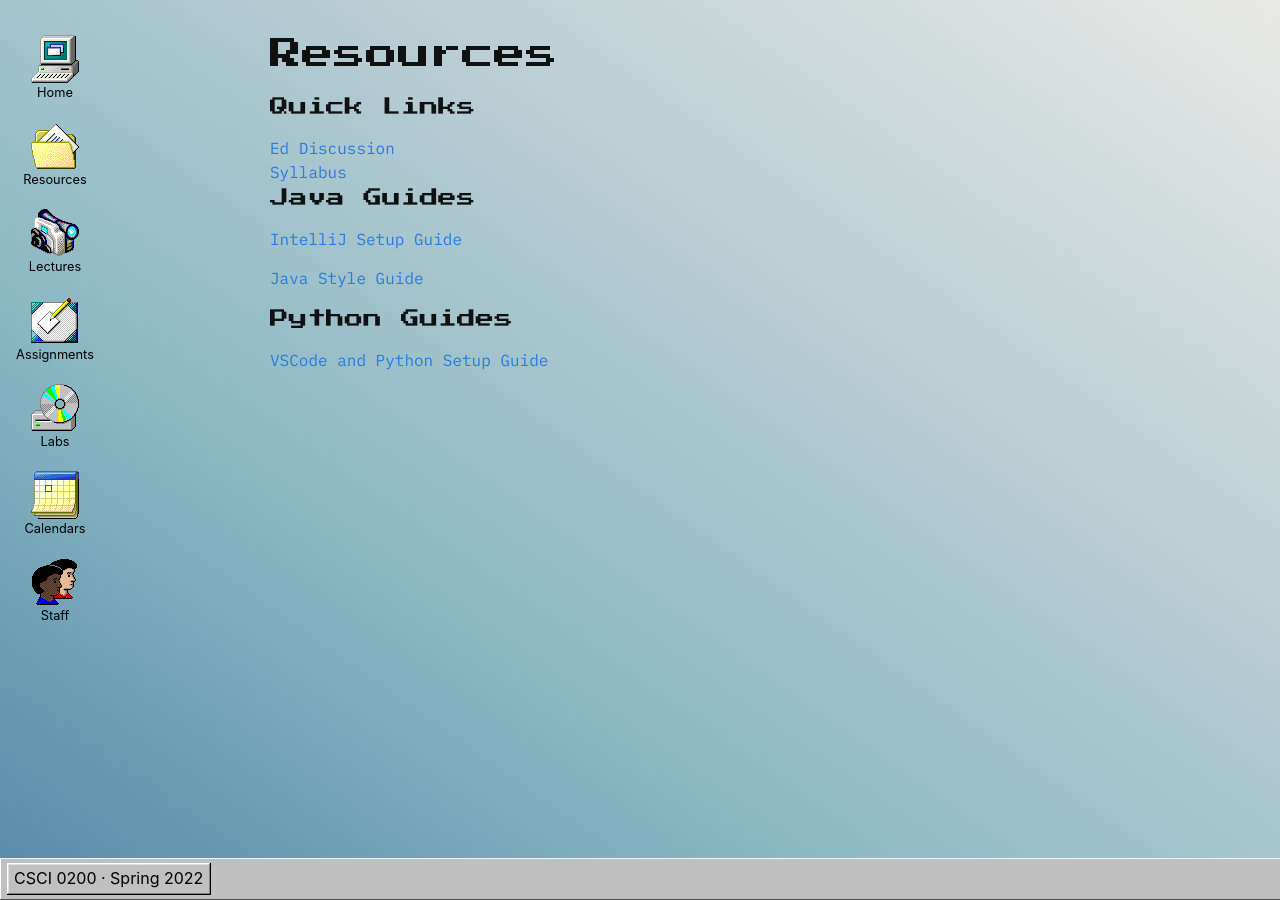
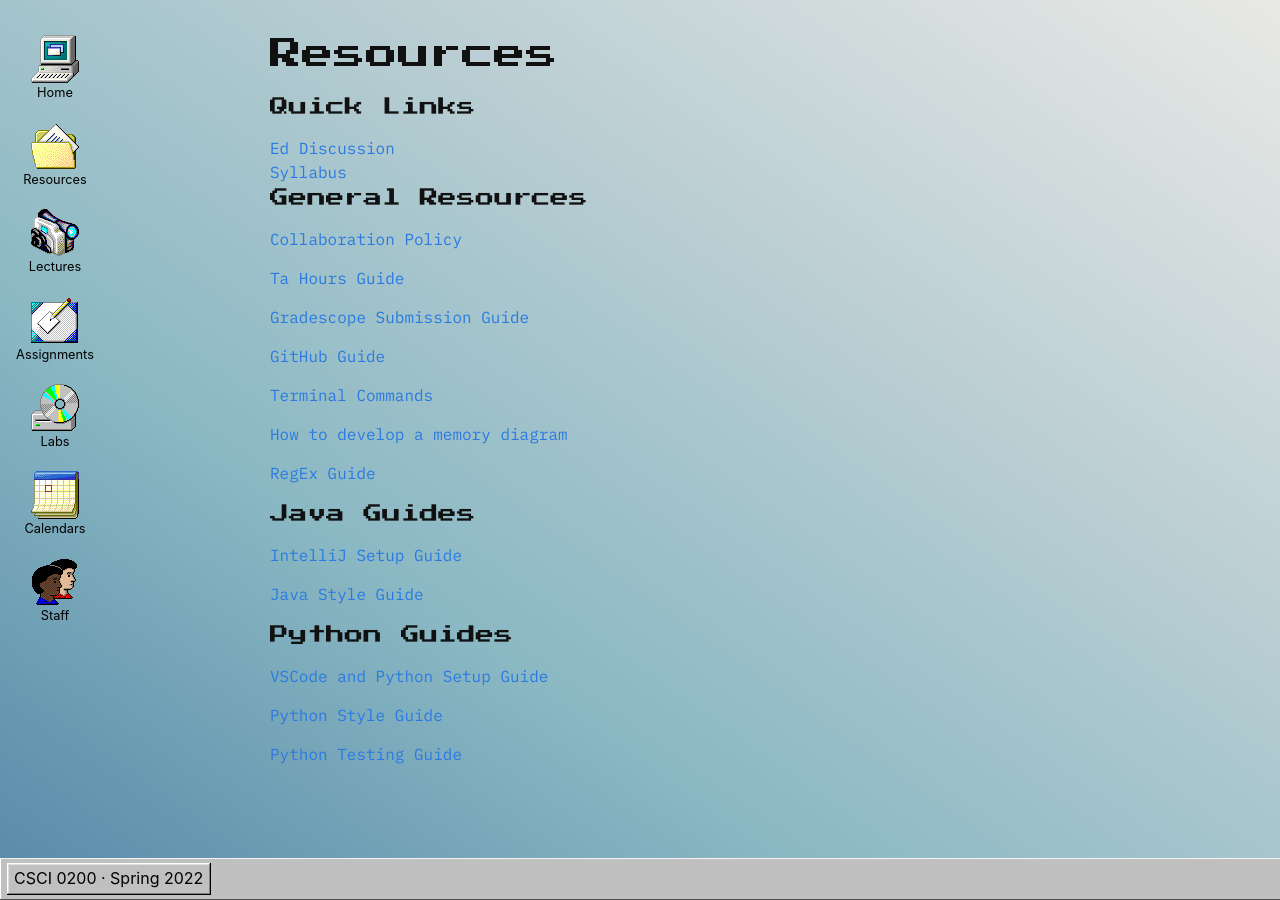
Before and after one commit to brown-csci0200/brown-csci0200.github.io, a Jekyll site: the page built from resources.md, in a window 1280 px wide. Built offline with Jekyll 4.4.1, drawn with Linux system fonts in a browser that asks for light colours.

Commit message:
updated resources page

```diff
--- a/resources.md
+++ b/resources.md
@@ -2,7 +2,7 @@
 layout: resource-page
 title: Resources
 icon: resources_icon.png
-link_types: ["Java Guides", "Pyret Guides", "Python Guides", "General Resources"]
+link_types: ["General Resources", "Java Guides", "Pyret Guides", "Python Guides"]
 links: [
   {
     "Title" : "Ed Discussion",
@@ -28,6 +28,51 @@ links: [
     "Title" : "Java Style Guide",
     "Link" : "https://hackmd.io/io7Gock2TZqC6UnBwpjP2w",
     "Type": "Java Guides"
+  },
+  {
+    "Title" : "Collaboration Policy",
+    "Link" : "https://hackmd.io/wStcp9Z4TH641sgw7r6Zyw?view",
+    "Type" : "General Resources"
+  },
+  {
+    "Title" : "Ta Hours Guide",
+    "Link" : "https://hackmd.io/qEAT0llKSZi-hFNLc3qY8A",
+    "Type" : "General Resources"
+  },
+  {
+    "Title" : "Gradescope Submission Guide",
+    "Link" : "https://hackmd.io/oTbF1IUuRs27VgVJF4z2rA",
+    "Type" : "General Resources"
+  },
+  {
+    "Title" : "GitHub Guide",
+    "Link" : "https://hackmd.io/jNFtrBaMQ0yx_AgKTPWyMg",
+    "Type" : "General Resources"
+  },
+  {
+    "Title" : "Python Style Guide",
+    "Link" : "https://hackmd.io/69BJEGF_Qe6bXlL4iVjSRA",
+    "Type" : "Python Guides"
+  },
+  {
+    "Title" : "Terminal Commands",
+    "Link" : "https://hackmd.io/Q5-3cN82TYqV4NaztvhxnA",
+    "Type" : "General Resources"
+  },
+  {
+    "Title" : "Python Testing Guide",
+    "Link" : "https://hackmd.io/cLCJRBbXTSyOyEoNQq4N-Q",
+    "Type" : "Python Guides"
+  },
+  {
+    "Title" : "How to develop a memory diagram",
+    "Link" : "https://hackmd.io/EAc05wrrRp6eoqFYyTs9Ag",
+    "Type" : "General Resources"
+  },
+  {
+    "Title" : "RegEx Guide",
+    "Link" : "https://hackmd.io/bOoUYTonQTa9qGLTG09PIQ",
+    "Type" : "General Resources"
   }
 ]
 ---
```
